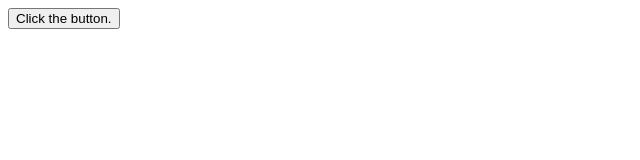
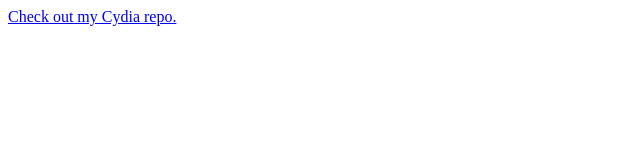
Before and after one commit to iintn/iintn.github.io, a plain HTML site: page index.html in a window 1280 px wide. Shown: the whole page, without its empty margins (0-640 px from the left). Drawn offline with Linux system fonts and the light colour scheme.

Commit message:
Update index.html

```diff
--- a/index.html
+++ b/index.html
@@ -4,7 +4,7 @@
 <head>
 </head>
 <body>
-
+  <!--
   <form name="gform" id="gform" enctype="text/plain" action="https://docs.google.com/forms/d/e/1FAIpQLSd55OuZxVpdI5vyOItgbggoGNwQBSrGx1lHTtS8eGAZQ-MPCQ/formResponse?" target="hidden_iframe" onsubmit="submitted=true;" >
     <input type="hidden" name = "entry.1172709387" id = "entry.1172709387" value = "">
     <input type="submit" value="Click the button.">
@@ -17,6 +17,10 @@
 
   <iframe name="hidden_iframe" id="hidden_iframe" style="display:none;" onload="if (submitted){document.write('Thanks for clicking the button.');}"></iframe>
 
+  -->
+
+  <a href="https://lint.github.io/repo"> Check out my Cydia repo. </a>
+
 
 </body>
 </html>
```
